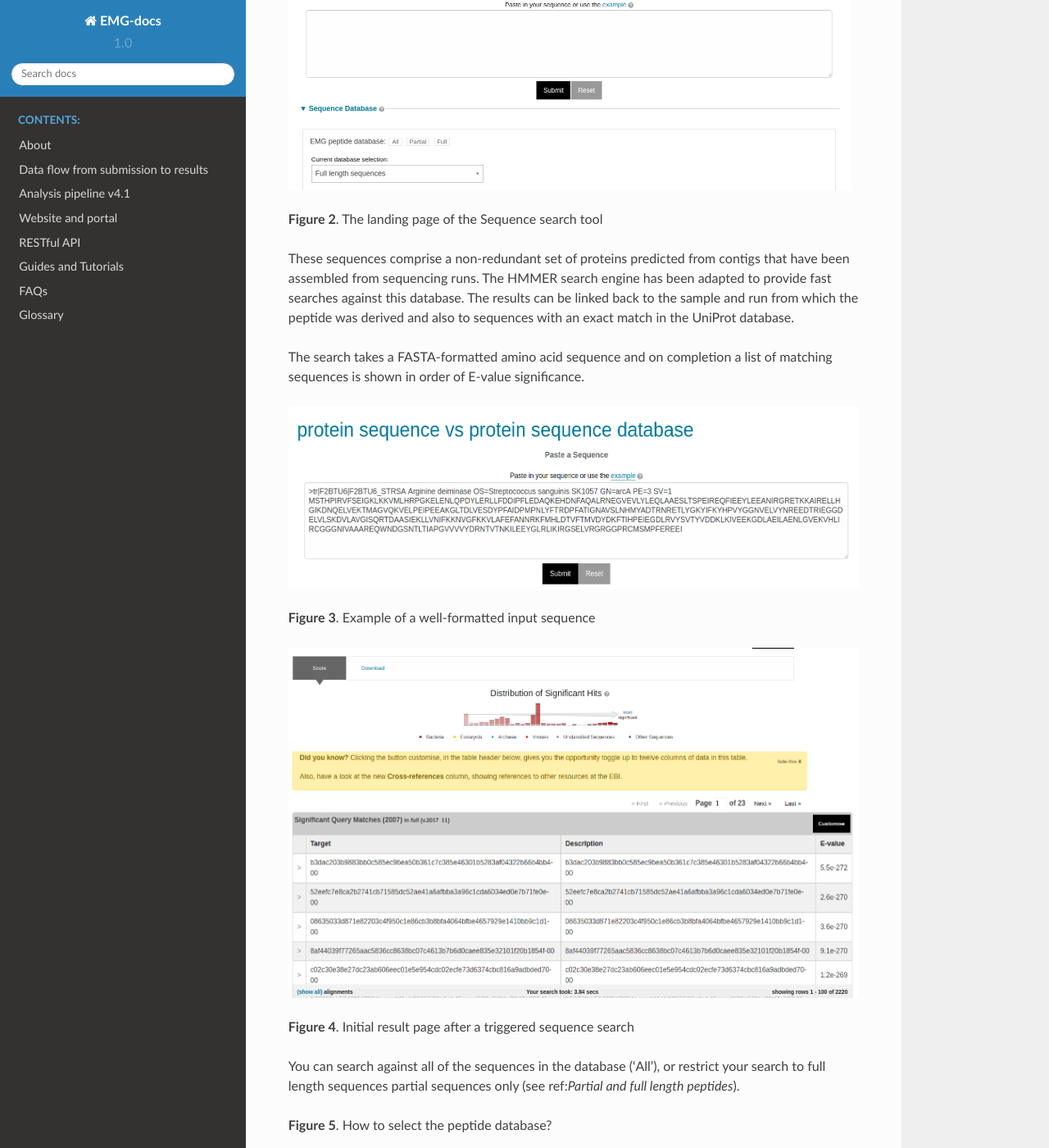
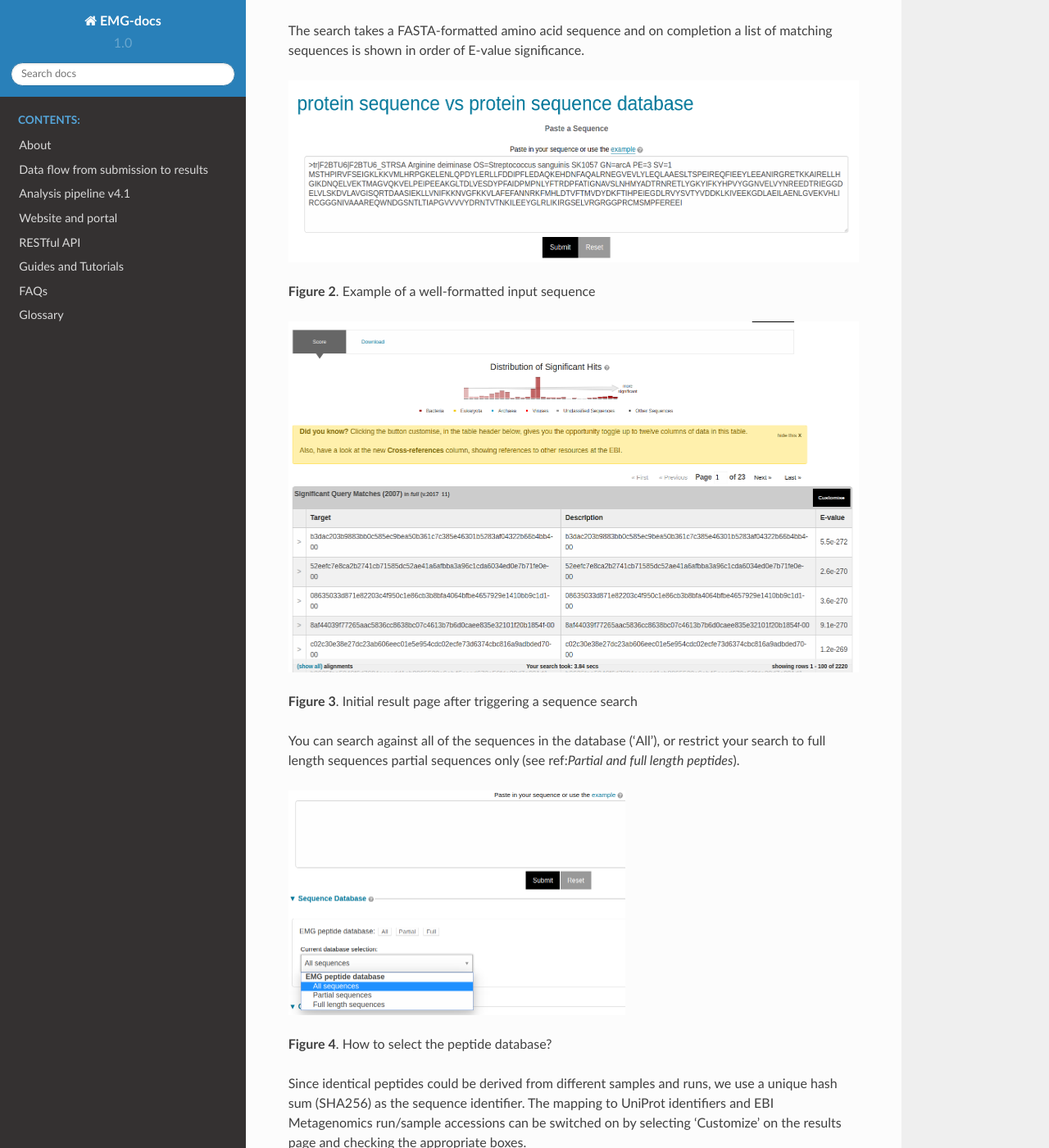
Before and after one commit to EBI-Metagenomics/EMG-docs, a Sphinx documentation site: the page built from docs/sequence-search.rst, in a window 1280 px wide and 1400 px high, scrolled down 877 px. Shown: the whole window at 82% size. Built offline with Sphinx 7.4.7 and the Read the Docs theme 2.0.0, drawn with Linux system fonts in a browser that asks for light colours; some of the changed text lies outside the part shown.

Commit message:
Removed the first image. Some rewording.

```diff
--- a/docs/sequence-search.rst
+++ b/docs/sequence-search.rst
@@ -4,15 +4,10 @@
 The sequence search (accessed by following the 'Sequence search' link from menu bar)
 provides a search against a catalogue of predicted peptides.
 
-.. figure:: images/sequence_search_link.png
-   :scale: 50 %
-
-**Figure 1**. How to access the Sequence search tool
-
 .. figure:: images/sequence_search_landing.png
    :scale: 50 %
 
-**Figure 2**. The landing page of the Sequence search tool
+**Figure 1**. The landing page of the Sequence search tool
 
 These sequences comprise a non-redundant set of proteins predicted from contigs that
 have been assembled from sequencing runs. The HMMER search
@@ -26,18 +21,21 @@
 .. figure:: images/sequence_search_input_seq.png
    :scale: 50 %
 
-**Figure 3**. Example of a well-formatted input sequence
+**Figure 2**. Example of a well-formatted input sequence
 
 .. figure:: images/sequence_search_results_page.png
    :scale: 50 %
 
-**Figure 4**. Initial result page after a triggered sequence search
+**Figure 3**. Initial result page after triggering a sequence search
 
 You can search against all of the sequences in the database ('All'),
 or restrict your search to full length sequences partial
 sequences only (see ref:`Partial and full length peptides`).
 
-**Figure 5**. How to select the peptide database?
+.. figure:: images/sequence_search_db_selection.png
+   :scale: 50 %
+
+**Figure 4**. How to select the peptide database?
 
 Since identical peptides could be derived
 from different samples and runs, we use a unique hash sum (SHA256) as
```
Also changed, not shown: docs/images/sequence_search_link.png (deleted).
